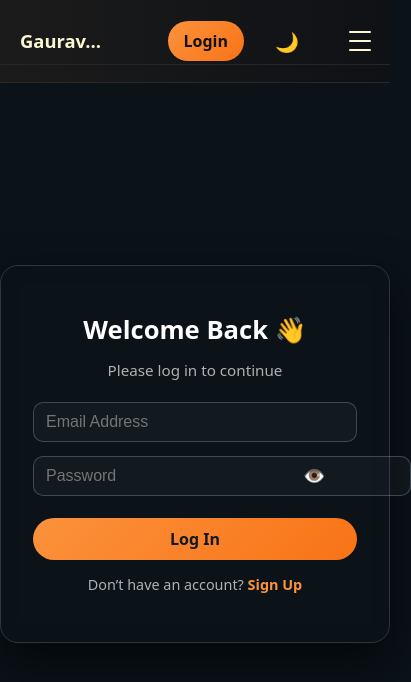
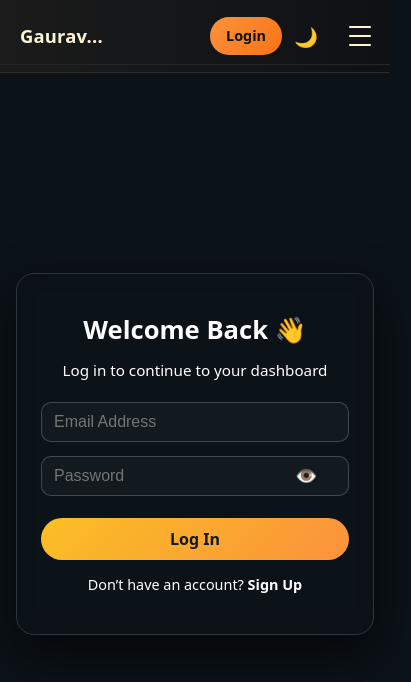
Before and after one commit to g-star-05/Gaurav_Portfolio, a React (Vite) app: page /login in a window 390 px wide. Shown: the top 682 px of the page, 411 px wide, since content can reach past the window. Built offline with nearby package versions, Linux system fonts and the light colour scheme.

Commit message:
loader added

```diff
--- a/src/Component/auth/Login.css
+++ b/src/Component/auth/Login.css
@@ -1,18 +1,14 @@
-/* === LOGIN PAGE === */
+/* === LOGIN PAGE WRAPPER === */
 .login-page {
   min-height: calc(100vh - 64px);
   display: flex;
   justify-content: center;
   align-items: center;
-  background: radial-gradient(
-    circle at top,
-    var(--bg-card),
-    var(--bg-main)
-  );
+  background: radial-gradient(circle at top, var(--bg-card), var(--bg-main));
   transition: background 0.3s ease, color 0.3s ease;
 }
 
-/* Card */
+/* === CARD === */
 .login-card {
   background: var(--bg-card);
   border-radius: 18px;
@@ -27,21 +23,20 @@
   transition: background 0.3s ease, color 0.3s ease, border-color 0.3s ease;
 }
 
-/* Title */
+/* Title + subtext */
 .login-card h1 {
   color: var(--text-main);
   margin-bottom: 6px;
   font-size: 1.6rem;
 }
 
-/* Subtext */
 .login-subtext {
   color: var(--text-muted);
   font-size: 0.95rem;
   margin-bottom: 20px;
 }
 
-/* Form */
+/* === FORM === */
 .login-form {
   display: flex;
   flex-direction: column;
@@ -65,7 +60,7 @@
   box-shadow: 0 0 0 1px color-mix(in srgb, var(--accent), transparent 40%);
 }
 
-/* Password field (eye icon area) */
+/* === PASSWORD FIELD (eye icon) === */
 .password-field {
   position: relative;
   width: 100%;
@@ -98,23 +93,29 @@
   outline: none;
 }
 
-/* Error text */
+/* === ERROR TEXT === */
 .login-error {
   color: #ef4444;
   font-size: 0.9rem;
 }
 
-/* Submit button */
+/* === SUBMIT BUTTON WITH LOADER === */
 .login-submit {
   margin-top: 8px;
   padding: 10px 16px;
   border-radius: 999px;
   border: none;
-  background: linear-gradient(135deg, var(--accent), #f97316);
+  background: linear-gradient(135deg, #fbbf24, #fb923c);
   color: #111827;
   font-weight: 700;
   cursor: pointer;
-  transition: transform 0.2s ease, box-shadow 0.2s ease;
+  transition: transform 0.16s ease, box-shadow 0.16s ease, opacity 0.16s ease;
+
+  display: inline-flex;
+  align-items: center;
+  justify-content: center;
+  gap: 8px;
+  min-width: 160px;
 }
 
 .login-submit:hover {
@@ -122,7 +123,55 @@
   box-shadow: 0 16px 30px rgba(251, 146, 60, 0.6);
 }
 
-/* Footer text */
+/* disabled state */
+.login-submit[disabled] {
+  opacity: 0.8;
+  cursor: not-allowed;
+  box-shadow: none;
+  transform: none;
+}
+
+/* little shimmer when loading */
+.login-submit.is-loading {
+  background: linear-gradient(
+    120deg,
+    #fbbf24,
+    #fb923c,
+    #fed7aa,
+    #fb923c,
+    #fbbf24
+  );
+  background-size: 220% 220%;
+  animation: btn-shimmer 1.3s linear infinite;
+}
+
+@keyframes btn-shimmer {
+  0% {
+    background-position: 0% 50%;
+  }
+  100% {
+    background-position: 200% 50%;
+  }
+}
+
+/* === SMALL INLINE SPINNER === */
+.btn-spinner {
+  display: inline-block;
+  width: 16px;
+  height: 16px;
+  border-radius: 999px;
+  border: 2px solid rgba(17, 24, 39, 0.2);
+  border-top-color: #111827;
+  animation: spin-btn 0.6s linear infinite;
+}
+
+@keyframes spin-btn {
+  to {
+    transform: rotate(360deg);
+  }
+}
+
+/* === FOOTER TEXT === */
 .login-footer {
   margin-top: 14px;
   font-size: 0.9rem;
@@ -140,3 +189,11 @@
 .signup-link:hover {
   color: color-mix(in srgb, var(--accent), white 20%);
 }
+
+/* small screens */
+@media (max-width: 480px) {
+  .login-card {
+    margin-inline: 16px;
+    padding: 24px;
+  }
+}
--- a/src/Component/auth/Login.jsx
+++ b/src/Component/auth/Login.jsx
@@ -1,25 +1,27 @@
+// src/Component/auth/Login.jsx
+// 🔗 Backend base URL (env in production, localhost in dev)
+const API_BASE =
+  (import.meta.env.VITE_API_URL?.replace(/\/+$/, "")) || "http://127.0.0.1:8000";
+
 import React, { useState } from "react";
 import { useNavigate, Link } from "react-router-dom";
 import "./Login.css";
-
-// 🔗 Backend base URL (env in production, localhost in dev)
-const API_BASE = import.meta.env.VITE_API_URL
-  ? import.meta.env.VITE_API_URL.replace(/\/+$/, "") // trim trailing slashes
-  : "http://127.0.0.1:8000";
 
 export default function Login() {
   const [formData, setFormData] = useState({ email: "", password: "" });
   const [showPassword, setShowPassword] = useState(false);
   const [error, setError] = useState("");
+  const [loading, setLoading] = useState(false); // 👈 loader state
   const navigate = useNavigate();
 
   const handleChange = (e) => {
-    setFormData({ ...formData, [e.target.name]: e.target.value });
+    setFormData((prev) => ({ ...prev, [e.target.name]: e.target.value }));
   };
 
   const handleSubmit = async (e) => {
     e.preventDefault();
     setError("");
+    setLoading(true);
 
     const url = `${API_BASE}/auth/login`;
     console.log("Login → POST", url, "payload:", formData);
@@ -38,7 +40,7 @@ export default function Login() {
         if (res.status === 401) {
           setError("Invalid email or password.");
         } else if (res.status === 404) {
-          setError("Login API not found. Check backend URL / deploy.");
+          setError("Login API not found. Check backend URL.");
         } else {
           setError("Login failed. Please try again.");
         }
@@ -47,16 +49,18 @@ export default function Login() {
 
       const data = await res.json();
 
-      // ✅ Save token in localStorage
+      // Save token + flag
       localStorage.setItem("token", data.access_token);
       localStorage.setItem("isLoggedIn", "true");
 
       alert("Login successful!");
       navigate("/");
-      window.location.reload(); // refresh to update navbar instantly
+      window.location.reload();
     } catch (err) {
       console.error("Login error:", err);
       setError("Network error. Please try again.");
+    } finally {
+      setLoading(false);
     }
   };
 
@@ -64,7 +68,7 @@ export default function Login() {
     <main className="login-page">
       <div className="login-card">
         <h1>Welcome Back 👋</h1>
-        <p className="login-subtext">Please log in to continue</p>
+        <p className="login-subtext">Log in to continue to your dashboard</p>
 
         <form className="login-form" onSubmit={handleSubmit}>
           <input
@@ -76,7 +80,6 @@ export default function Login() {
             required
           />
 
-          {/* Password field with toggle */}
           <div className="password-field">
             <input
               type={showPassword ? "text" : "password"}
@@ -89,7 +92,7 @@ export default function Login() {
             <button
               type="button"
               className="view-toggle"
-              onClick={() => setShowPassword(!showPassword)}
+              onClick={() => setShowPassword((v) => !v)}
             >
               {showPassword ? "🙈" : "👁️"}
             </button>
@@ -97,8 +100,19 @@ export default function Login() {
 
           {error && <p className="login-error">{error}</p>}
 
-          <button type="submit" className="login-submit">
-            Log In
+          <button
+            type="submit"
+            className={`login-submit ${loading ? "is-loading" : ""}`}
+            disabled={loading}
+          >
+            {loading ? (
+              <>
+                <span className="btn-spinner" />
+                <span>Logging you in...</span>
+              </>
+            ) : (
+              "Log In"
+            )}
           </button>
         </form>
 
--- a/src/Component/auth/Signup.jsx
+++ b/src/Component/auth/Signup.jsx
@@ -1,7 +1,6 @@
 // 🔗 Backend base URL (env in production, localhost in dev)
 const API_BASE =
-  (import.meta.env.VITE_API_URL?.replace(/\/+$/, "")) ||
-  "http://127.0.0.1:8000";
+  (import.meta.env.VITE_API_URL?.replace(/\/+$/, "")) || "http://127.0.0.1:8000";
 
 import React, { useState } from "react";
 import { useNavigate, Link } from "react-router-dom";
@@ -15,12 +14,12 @@ export default function Signup() {
   });
   const [showPassword, setShowPassword] = useState(false);
   const [error, setError] = useState("");
+  const [loading, setLoading] = useState(false);    // 👈 loader
   const navigate = useNavigate();
 
   const handleChange = (e) => {
     const { name, value } = e.target;
 
-    // ✅ Validate name: only letters + spaces
     if (name === "name") {
       const regex = /^[A-Za-z\s]*$/;
       if (!regex.test(value)) {
@@ -31,15 +30,16 @@ export default function Signup() {
       }
     }
 
-    setFormData((prev) => ({ ...prev, [name]: value }));
+    setFormData({ ...formData, [name]: value });
   };
 
   const handleSubmit = async (e) => {
     e.preventDefault();
     setError("");
+    setLoading(true);                               // 👈 start loader
 
     const url = `${API_BASE}/auth/register`;
-    console.log("Signup → POST", url);
+    console.log("Signup → POST", url, "payload:", formData);
 
     try {
       const res = await fetch(url, {
@@ -49,7 +49,6 @@ export default function Signup() {
       });
 
       if (!res.ok) {
-        // Try to surface backend error if available
         let msg = "Signup failed! Try again.";
         try {
           const body = await res.json();
@@ -60,9 +59,7 @@ export default function Signup() {
               msg = body.detail;
             }
           }
-        } catch {
-          // ignore JSON parse error
-        }
+        } catch (_) {}
         setError(msg);
         return;
       }
@@ -73,6 +70,8 @@ export default function Signup() {
     } catch (err) {
       console.error("Signup error:", err);
       setError("Something went wrong. Please try again.");
+    } finally {
+      setLoading(false);                            // 👈 stop loader
     }
   };
 
@@ -113,7 +112,7 @@ export default function Signup() {
             <button
               type="button"
               className="view-toggle"
-              onClick={() => setShowPassword((v) => !v)}
+              onClick={() => setShowPassword(!showPassword)}
             >
               {showPassword ? "🙈" : "👁️"}
             </button>
@@ -121,8 +120,19 @@ export default function Signup() {
 
           {error && <p className="signup-error">{error}</p>}
 
-          <button type="submit" className="signup-submit">
-            Sign Up
+          <button
+            type="submit"
+            className="signup-submit"
+            disabled={loading}
+          >
+            {loading ? (
+              <>
+                <span className="btn-spinner" />
+                <span>Creating account...</span>
+              </>
+            ) : (
+              "Sign Up"
+            )}
           </button>
         </form>
 
--- a/src/Component/nav-bar/Nav.css
+++ b/src/Component/nav-bar/Nav.css
@@ -1,56 +1,56 @@
-:root {
-  --bg-start: #1b1b1b;
-  --bg-end: #0f1115;
-  --ink: #fdf6d5;
-  --ring: #f4d38b;
-  --nav-h: 64px;
-
-  --text-main: var(--ink);
-  --text-muted: #b0b0b0;
-  --accent: #fb923c;
+/* ---------- Reset just for navbar layout ---------- */
+*,
+*::before,
+*::after {
+  box-sizing: border-box;
 }
 
-body {
-  margin: 0;
-  padding-top: var(--nav-h);
-}
-
-/* ---------- Navbar ---------- */
+/* ============= NAVBAR SHELL ============= */
 .nav {
   position: fixed;
-  inset: 0 auto auto 0;
-  width: 100%;
-  background: linear-gradient(90deg, var(--bg-start), var(--bg-end));
+  top: 0;
+  left: 0;
+  right: 0;
+  z-index: 9999;
+  background: linear-gradient(90deg, #1b1b1b, #0f1115);
   border-bottom: 1px solid #2a2a2a;
-  backdrop-filter: blur(8px);
-  z-index: 9999;
+  backdrop-filter: saturate(140%) blur(6px);
 }
 
 .nav-container {
   max-width: 1100px;
-  margin: 0 auto;
+  margin-inline: auto;
   padding: 16px 20px;
   display: flex;
+  align-items: center;
   justify-content: space-between;
-  align-items: center;
 }
 
+/* brand */
 .brand {
-  color: var(--ink);
+  color: #fdf6d5;
   text-decoration: none;
   font-weight: 800;
+  letter-spacing: 0.2px;
   font-size: 1.15rem;
 }
 
-/* ---------- Menu ---------- */
+/* right side: menu + theme + hamburger */
+.nav-right {
+  display: flex;
+  align-items: center;
+  gap: 12px;
+}
+
+/* ============= DESKTOP MENU ============= */
 .menu {
   display: flex;
-  gap: 28px;
+  gap: 24px;
   align-items: center;
 }
 
 .menu a {
-  color: var(--ink);
+  color: #fdf6d5;
   text-decoration: none;
   font-weight: 600;
   opacity: 0.9;
@@ -62,77 +62,90 @@ body {
   text-underline-offset: 6px;
 }
 
-/* ---------- Right Side ---------- */
-.nav-right {
-  display: flex;
-  align-items: center;
-  gap: 12px;
-}
-
-/* ---------- Login Button ---------- */
+/* login / logout button */
 .login-btn {
+  padding: 8px 16px;
+  border-radius: 999px;
+  text-decoration: none;
+  font-weight: 600;
+  font-size: 0.9rem;
+  border: none;
   background: linear-gradient(135deg, #fb923c, #f97316);
   color: #111;
-  border: none;
-  padding: 8px 16px;
-  border-radius: 999px;
-  font-weight: 600;
   cursor: pointer;
-  text-decoration: none;
-  transition: transform 0.2s ease, box-shadow 0.2s ease;
+  transition: filter 0.25s ease, transform 0.15s ease;
 }
 
 .login-btn:hover {
-  transform: scale(1.05);
-  box-shadow: 0 4px 10px rgba(251, 146, 60, 0.6);
+  filter: brightness(1.15);
+  transform: translateY(-1px);
 }
 
 .logout {
-  background: #ef4444;
-  color: white !important;
+  background: #ef4444 !important;
+  color: #fff !important;
 }
 
-.logout:hover {
-  background: #dc2626;
-}
+/* ============= THEME TOGGLE ============= */
 
-/* ---------- Theme Toggle ---------- */
+/* base style for both desktop + mobile */
 .theme-toggle {
   background: none;
   border: none;
   cursor: pointer;
   font-size: 1.2rem;
-  color: var(--text-main);
+  color: #fdf6d5;
+  display: inline-flex;
+  align-items: center;
+  justify-content: center;
+  padding: 0;
   transition: transform 0.25s ease;
+  outline: none;
 }
 
 .theme-toggle:hover {
-  transform:scale(1.05);
+  transform: rotate(20deg) scale(1.05);
 }
 
-/* ---------- Hamburger ---------- */
+.theme-toggle:focus {
+  outline: none;      /* remove white border */
+  box-shadow: none;   /* remove any glow */
+}
+
+/* by default: show desktop one, hide mobile one */
+.theme-toggle--desktop {
+  display: inline-flex;
+}
+
+.theme-toggle--mobile {
+  display: none;
+}
+
+/* ============= HAMBURGER ============= */
+
 .hamburger {
   inline-size: 40px;
   block-size: 40px;
-  display: none;
+  display: none;              /* desktop hidden */
   place-items: center;
   background: transparent;
-  border: none;
+  border: none;               /* no border at all */
   border-radius: 10px;
   cursor: pointer;
+  z-index: 100;
 }
 
 .hamburger span {
-  width: 22px;
-  height: 2.5px;
-  background: var(--ink);
+  inline-size: 22px;
+  block-size: 2.5px;
+  background: #fdf6d5;
   border-radius: 2px;
   display: block;
   transition: transform 0.25s ease, opacity 0.2s ease;
 }
 
 .hamburger span + span {
-  margin-top: 6px;
+  margin-block-start: 6px;
 }
 
 .hamburger.active span:nth-child(1) {
@@ -145,18 +158,19 @@ body {
   transform: translateY(-8px) rotate(-45deg);
 }
 
-/* ---------- Drawer ---------- */
+/* ============= MOBILE DRAWER ============= */
+
 .drawer {
   position: fixed;
-  top: var(--nav-h);
+  top: 64px; /* same as --nav-h */
   left: 0;
   width: 100%;
   background: #161616;
   overflow: hidden;
   max-height: 0;
   transition: max-height 0.35s ease;
+  z-index: 9998;
   border-bottom: 1px solid #262626;
-  z-index: 9998;
 }
 
 .drawer.open {
@@ -164,45 +178,80 @@ body {
 }
 
 .drawer-inner {
+  max-width: 1100px;
+  margin-inline: auto;
+  padding: 16px 20px 20px;
   display: flex;
   flex-direction: column;
   gap: 12px;
-  padding: 20px;
 }
 
-.drawer-inner a {
-  color: var(--ink);
+.drawer-inner a,
+.drawer-inner button.drawer-link {
+  color: #fdf6d5;
   text-decoration: none;
+  padding: 12px 18px;
   font-weight: 600;
-  padding: 12px 18px;
   border-radius: 8px;
   background: #161616;
   border: 1px solid #262626;
   transition: all 0.3s ease;
+  text-align: left;
 }
 
-.drawer-inner a:hover {
-  border-color: var(--ring);
+.drawer-inner a:hover,
+.drawer-inner button.drawer-link:hover {
+  border-color: #f4d38b;
   transform: scale(1.03);
 }
 
-/* ---------- Responsive ---------- */
+/* make last link primary */
+.drawer-link {
+  background: linear-gradient(135deg, #f97316, #f43f5e);
+  border: none;
+  text-align: center !important;
+}
+
+/* ============= RESPONSIVE RULES ============= */
+
+/* Mobile (<=900px) */
 @media (max-width: 900px) {
+  /* hide desktop menu; login will still be visible because
+     it's part of .nav-right, not inside the drawer */
   .menu {
-    display: none; /* hide links */
+    display: none;
+  }
+
+  /* show mobile theme toggle + hamburger */
+  .theme-toggle--desktop {
+    display: none;
+  }
+
+  .theme-toggle--mobile {
+    display: inline-flex;
+    margin-right: 4px; /* just left of hamburger */
   }
 
   .hamburger {
-    display: grid; /* show on mobile */
-  }
-
-  /* keep login and theme toggle visible */
-  .nav-right {
-    gap: 8px;
+    display: grid;
   }
 }
 
-.theme-toggle:focus {
-  outline: none;
-  box-shadow: none;
+/* Desktop (>=900px) */
+@media (min-width: 900px) {
+  .drawer {
+    display: none;
+  }
+
+  .theme-toggle--desktop {
+    display: inline-flex;
+  }
+
+  .theme-toggle--mobile {
+    display: none;
+  }
+
+  .hamburger {
+    display: none;
+  }
 }
```
Also changed, not shown: src/Component/about/About.css (+9 -5 lines), src/Component/auth/Signup.css (+27 -2 lines), src/Component/hero/Hero.css (+4 -4 lines).
